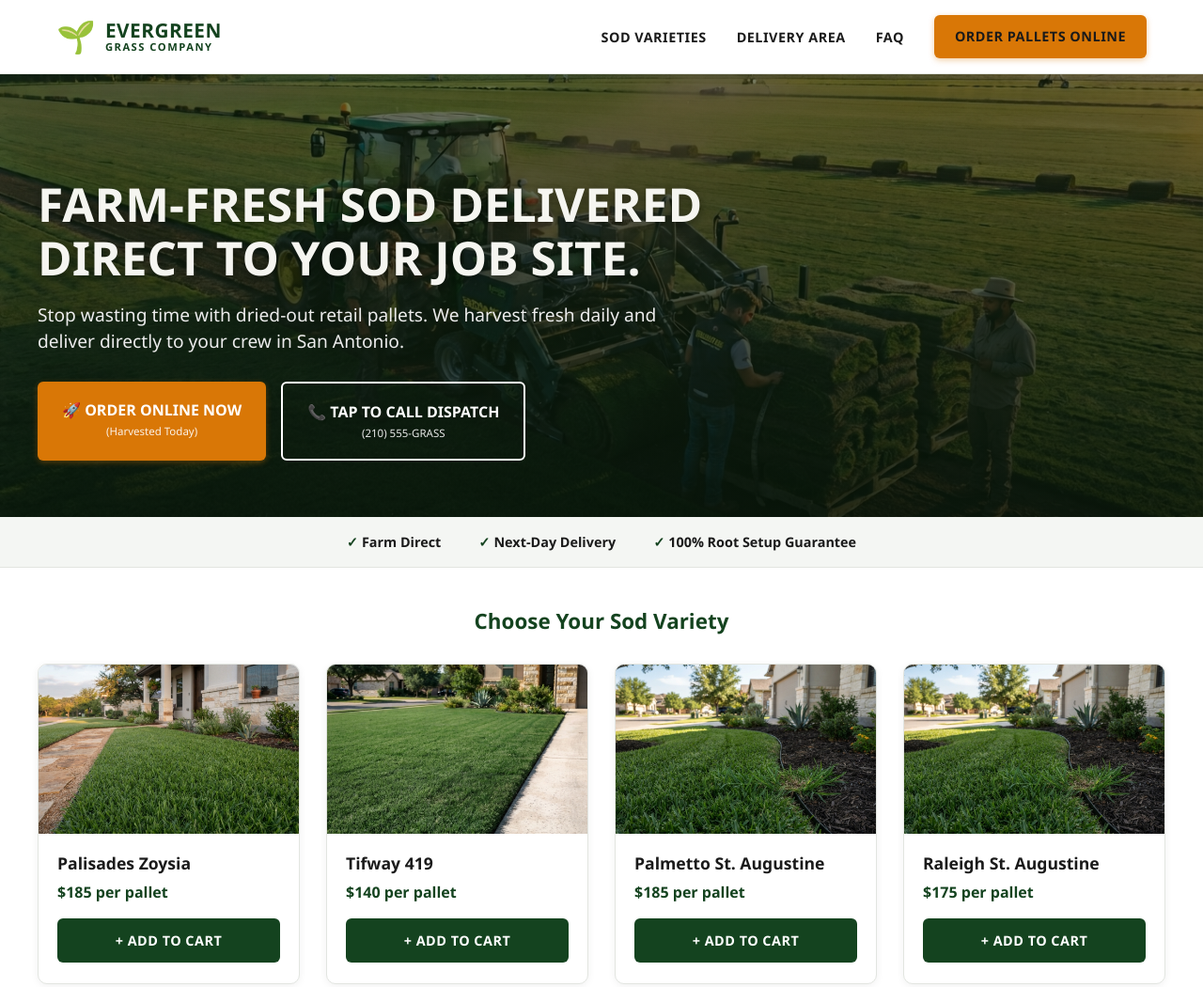
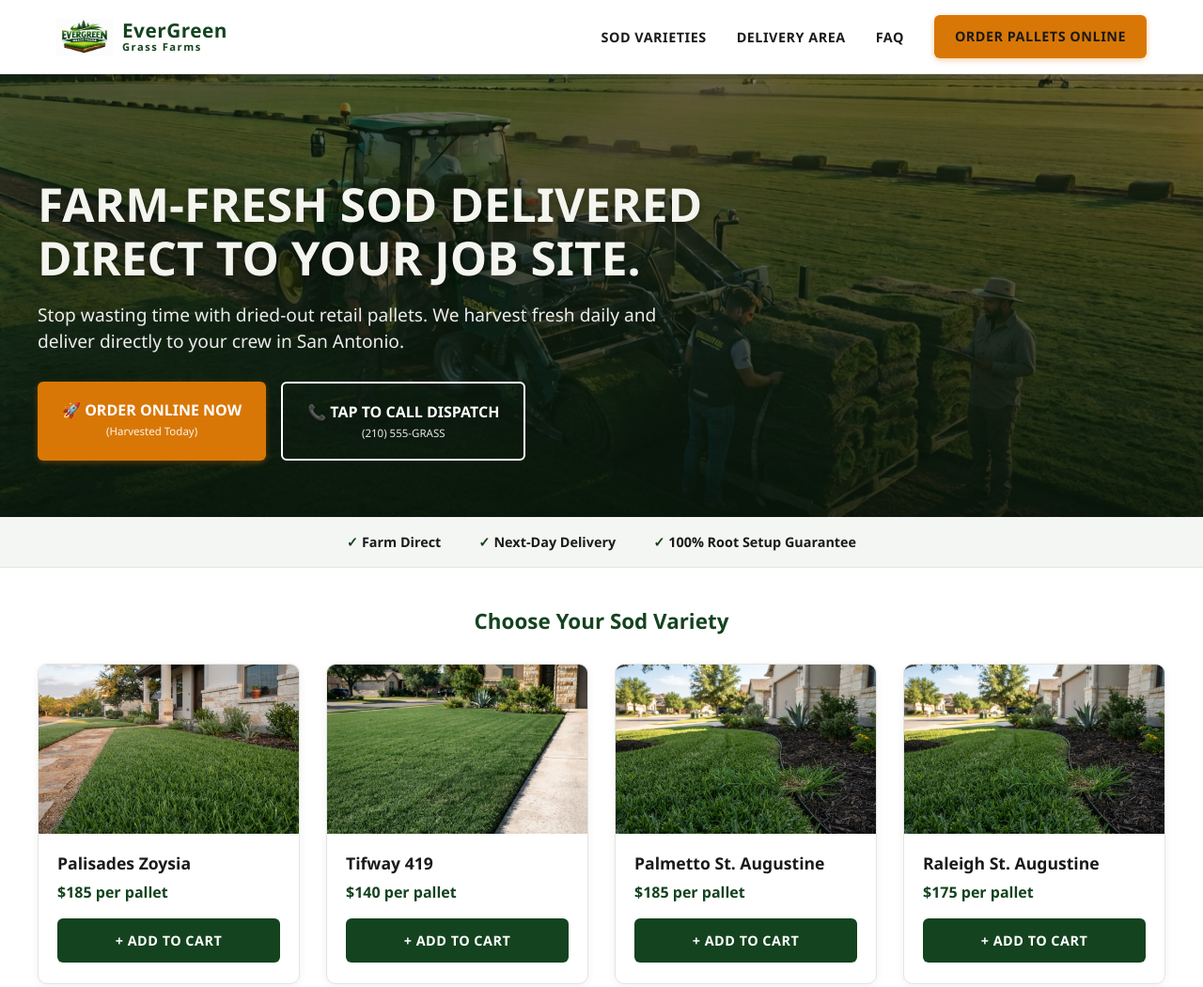
Before and after one commit to rmillican4u2/EverGreen-Farms-Landscaper-2, a plain HTML site: page index.html in a window 1280 px wide. Shown: the top 1050 px of the page at 94% size. Drawn offline with Linux system fonts and the light colour scheme.

Commit message:
Update index.html
Replaces the sprout emoji with logo.png and updates the brand text from EVERGREEN / GRASS COMPANY to EverGreen / Grass Farms.

```diff
--- a/index.html
+++ b/index.html
@@ -3,7 +3,7 @@
 <head>
 <meta charset="UTF-8">
 <meta name="viewport" content="width=device-width, initial-scale=1.0">
-<title>EverGreen Grass Company | Farm-Fresh Sod Delivered to Your Job Site</title>
+<title>EverGreen Grass Farms | Farm-Fresh Sod Delivered to Your Job Site</title>
 <style>
   :root {
     --green-dark: #14431f;
@@ -64,9 +64,10 @@
     font-weight: 800;
   }
 
-  .logo-icon {
-    font-size: 1.8rem;
-    line-height: 1;
+  .logo-img {
+    height: 34px;
+    width: auto;
+    display: block;
   }
 
   .logo-text {
@@ -352,7 +353,7 @@
 
     .header-inner { padding: 16px 20px; }
 
-    .logo-icon { font-size: 2.1rem; }
+    .logo-img { height: 40px; }
     .logo-text .brand { font-size: 1.3rem; }
 
     .hero { padding: 110px 20px 60px; }
@@ -381,10 +382,10 @@
 <header>
   <div class="header-inner">
     <a href="#" class="logo">
-      <span class="logo-icon">🌱</span>
+      <img src="logo.png" alt="EverGreen Grass Farms logo" class="logo-img">
       <span class="logo-text">
-        <span class="brand">EVERGREEN</span>
-        <span class="tagline">GRASS COMPANY</span>
+        <span class="brand">EverGreen</span>
+        <span class="tagline">Grass Farms</span>
       </span>
     </a>
 
@@ -478,7 +479,7 @@
 </section>
 
 <footer id="delivery">
-  <p>© 2026 EverGreen Grass Company — Proudly serving San Antonio, TX. | <a href="tel:2105554727" style="color:#fff; text-decoration:underline;">(210) 555-GRASS</a></p>
+  <p>© 2026 EverGreen Grass Farms — Proudly serving Texas. | <a href="tel:2105554727" style="color:#fff; text-decoration:underline;">(210) 555-GRASS</a></p>
 </footer>
 
 <script>
```
